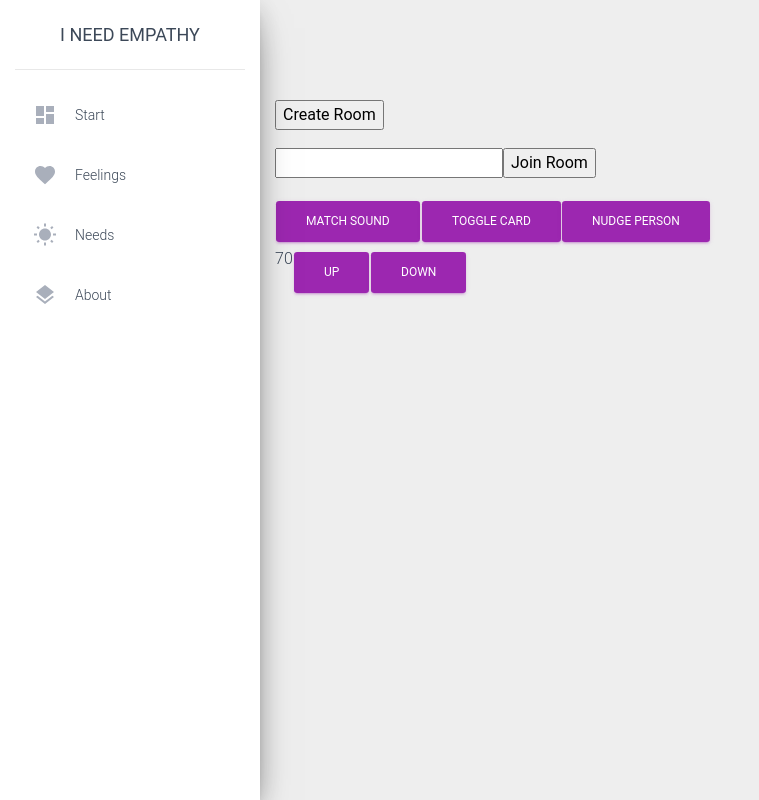
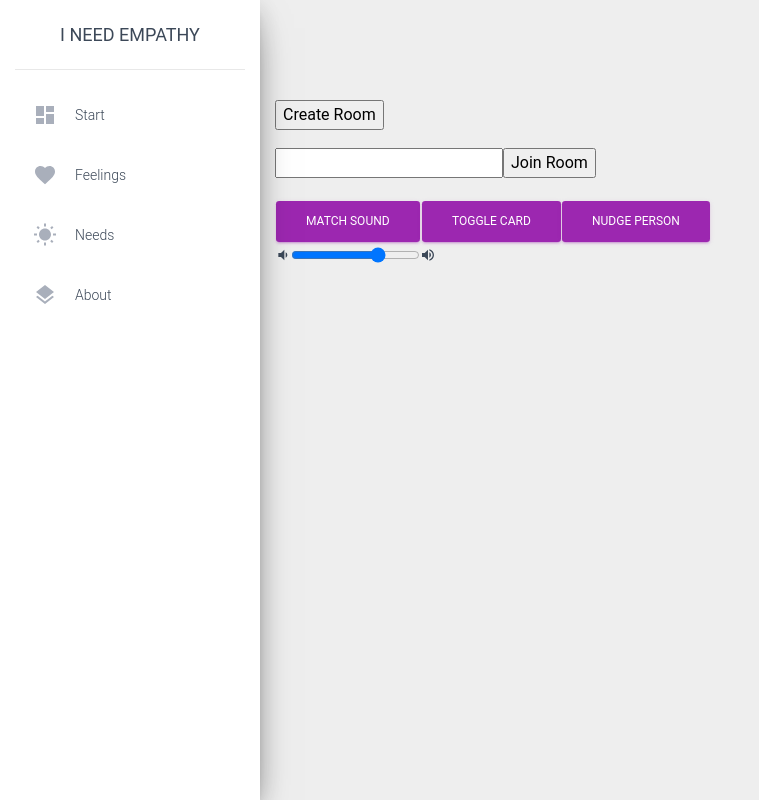
Before and after one commit to itsybits-xyz/ineedempathy, a React (Create React App) app in the folder frontend/: page / in a window 1280 px wide. Shown: the whole page, without its empty margins (0-759 px from the left). Built offline with nearby package versions, Linux system fonts and the light colour scheme; no server answers.

Commit message:
🎤 Export global volume changer.

```diff
--- a/frontend/src/components/play-sound.tsx
+++ b/frontend/src/components/play-sound.tsx
@@ -1,5 +1,6 @@
+import React, { FC, useState } from "react";
 import useSound from 'use-sound';
-import { useState, useEffect } from "react";
+import { MdVolumeDown, MdVolumeUp } from 'react-icons/md';
 
 import nudgePersonSound from '../sound/rising-pops.mp3';
 import toggleCardSound from '../sound/toggle-card.mp3';
@@ -11,7 +12,7 @@ const MIN_VOLUME = 0;
 const INC_VOLUME = 10;
 const DEF_VOLUME = 70;
 const MUL_VOLUME = 0.01;
-const getSavedVolume = () => {
+const getSavedVolume = ():number => {
   const raw = parseFloat(localStorage.getItem(VOLUME))
   if (raw === 0) {
     return raw;
@@ -20,40 +21,75 @@ const getSavedVolume = () => {
 };
 
 export function PlaySound() {
-  const [ tick, setTick ] = useState(0);
+  const [ _tick, setTick ] = useState(0);
   const [ playMatchSound, { sound: howlerMatch } ] = useSound(matchSound);
   const [ playToggleSound, { sound: howlerToggle } ] = useSound(toggleCardSound);
   const [ playNudgeSound, { sound: howlerNudge } ] = useSound(nudgePersonSound);
 
+  const tick = () => {
+    setTick(_tick > 100 ? 0 : _tick + 1);
+  };
+
   return {
     playMatch: () => {
-      howlerMatch.volume(getSavedVolume() * MUL_VOLUME)
+      howlerMatch?.volume(getSavedVolume() * MUL_VOLUME)
       playMatchSound();
     },
     playToggle: () => {
-      howlerToggle.volume(getSavedVolume() * MUL_VOLUME)
+      howlerToggle?.volume(getSavedVolume() * MUL_VOLUME)
       playToggleSound()
     },
     playNudge: () => {
-      howlerNudge.volume(getSavedVolume() * MUL_VOLUME)
+      howlerNudge?.volume(getSavedVolume() * MUL_VOLUME)
       playNudgeSound();
     },
     volume: {
       value: getSavedVolume,
+      set: (value:number) => {
+        localStorage.setItem(VOLUME, String(value));
+        tick();
+      },
       up: () => {
         localStorage.setItem(VOLUME, String(Math.min(
           MAX_VOLUME,
           getSavedVolume() + INC_VOLUME
         )));
-        setTick(tick > 100 ? 0 : tick + 1);
+        tick();
       },
       down: () => {
         localStorage.setItem(VOLUME, String(Math.max(
           MIN_VOLUME,
           getSavedVolume() - INC_VOLUME
         )));
-        setTick(tick > 100 ? 0 : tick + 1);
+        tick();
       },
     }
   };
 };
+
+export const VolumeEl: FC<VolumeElProps> = (props: VolumeElProps) => {
+  const { value, set, up, down } = props;
+  return (
+    <>
+      <MdVolumeDown onClick={down} />
+      <input
+        type="range"
+        min={MIN_VOLUME}
+        max={MAX_VOLUME}
+        onChange={(ev) => {
+          set(parseInt(ev.target.value));
+        }}
+        value={value()} />
+      <MdVolumeUp onClick={up} />
+    </>
+  );
+};
+
+export interface VolumeElProps {
+  value: () => number;
+  set: () => void;
+  up: () => void;
+  down: () => void;
+};
+
+PlaySound.VolumeEl = VolumeEl;
--- a/frontend/src/views/Home.tsx
+++ b/frontend/src/views/Home.tsx
@@ -56,9 +56,7 @@ export const Home: FC = () => {
             <Button onClick={() => playNudge() }>Nudge Person</Button>
           </Row>
           <Row>
-            { volume.value() }
-            <Button onClick={() => volume.up() }>Up</Button>
-            <Button onClick={() => volume.down() }>Down</Button>
+            <PlaySound.VolumeEl {...volume} />
           </Row>
         </Container>
       </div>
```
